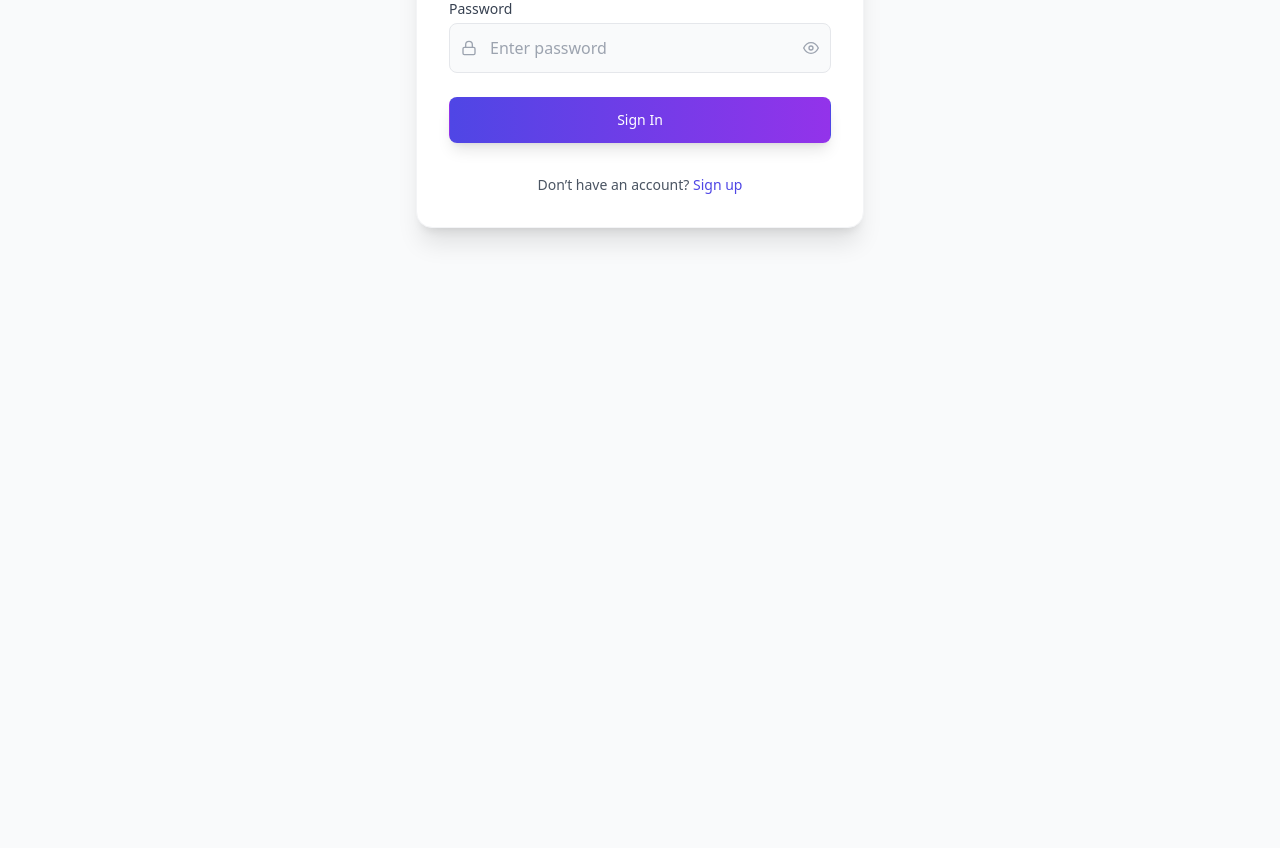
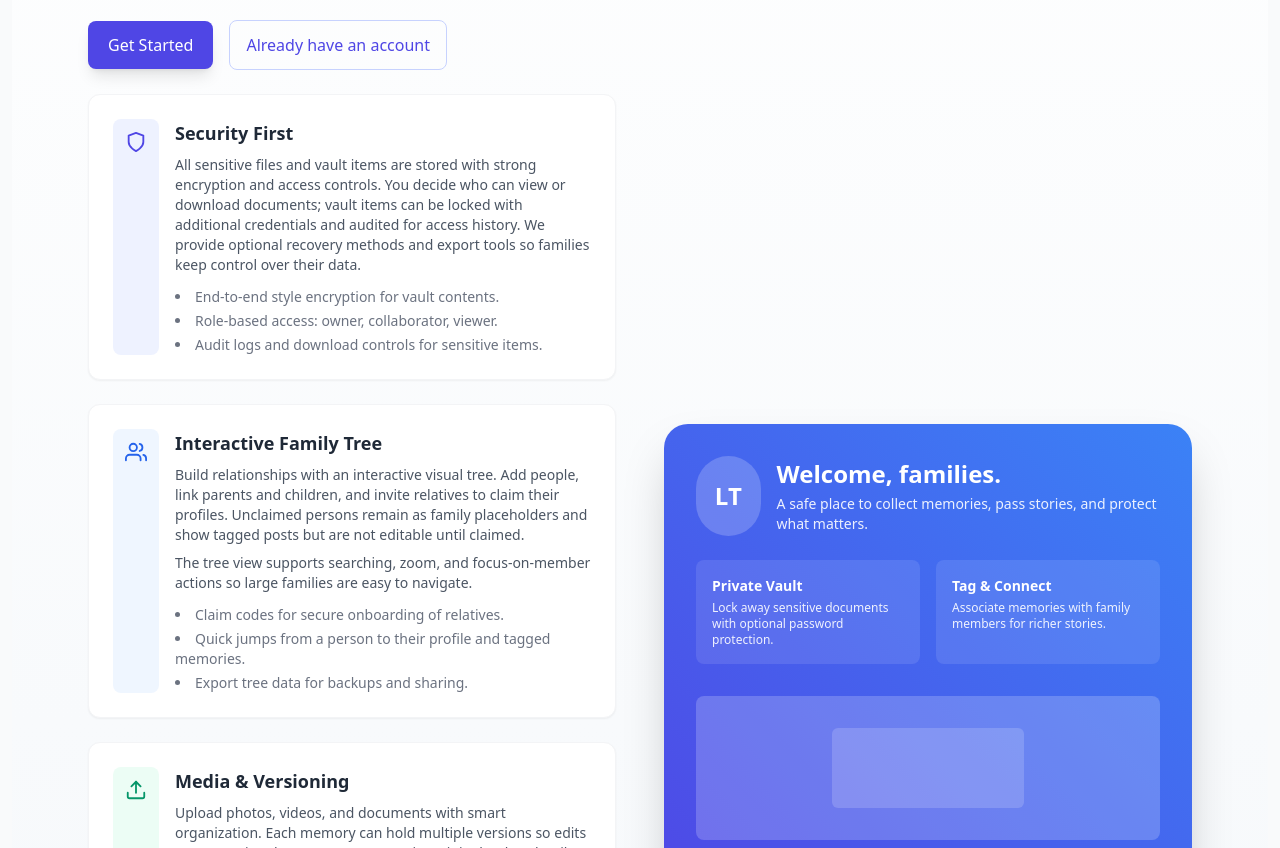
Before and after one commit to 70Gaurav61/The-Legacy-Trunk, a React app in the folder frontend/: page / in a window 1280 px wide. Before the commit this address led to /auth/login. Shown: the part 500-1348 px from the top of the page. Before the commit the page ends 936 px from the top, so only its background shows below. Built offline with nearby package versions, Linux system fonts and the light colour scheme; no server answers; the HTML template or start-up script is replaced by a standard one.

Commit message:
Add Landing page and update routing for unauthenticated users

```diff
--- a/frontend/src/App.jsx
+++ b/frontend/src/App.jsx
@@ -16,6 +16,7 @@ import PrivateGallery from "./pages/PrivateGallery";
 import StoryView from "./pages/StoryView";
 import Profile from "./pages/Profile";
 import PersonProfile from "./pages/PersonProfile";
+import Landing from "./pages/Landing";
 import Vault from "./components/Vault";
 import TimeCapsule from "./components/TimeCapsule";
 import CreatePost from "./pages/CreatePost";
@@ -58,7 +59,7 @@ export default function App() {
             {/* 1. Root Redirect */}
             <Route
               path="/"
-              element={user ? <Navigate to="/home" /> : <Navigate to="/auth/login" />}
+              element={user ? <Navigate to="/home" /> : <Landing />}
             />
 
             {/* 2. Public Routes */}
--- a/frontend/src/components/Header.jsx
+++ b/frontend/src/components/Header.jsx
@@ -40,7 +40,7 @@ export default function Header() {
 
       {/* 1. Logo */}
       <div className="flex items-center gap-2">
-        <Link to="/home" className="text-xl font-bold text-indigo-900 tracking-tight">
+        <Link to={user ? "/home" : "/"} className="text-xl font-bold text-indigo-900 tracking-tight">
           Legacy Trunk
         </Link>
       </div>
--- /dev/null
+++ b/frontend/src/pages/Landing.jsx
@@ -0,0 +1,142 @@
+import React from "react";
+import { Link } from "react-router-dom";
+import { FiShield, FiUsers, FiClock, FiLock, FiUpload } from "react-icons/fi";
+
+export default function Landing() {
+  return (
+    <div className="min-h-screen bg-gradient-to-b from-white via-slate-50 to-slate-100">
+      <header className="max-w-6xl mx-auto px-6 py-6">
+        {/* Header intentionally left minimal: branding and auth are in the global navigation */}
+      </header>
+
+      <main className="max-w-6xl mx-auto px-6 py-12 grid grid-cols-1 lg:grid-cols-2 gap-12 items-center">
+        <section className="space-y-6">
+          <div className="text-sm uppercase text-indigo-500 font-semibold tracking-wider">Welcome to Legacy Trunk</div>
+          <h1 className="text-4xl md:text-5xl font-extrabold text-gray-900 leading-tight">Preserve memories, protect your family's legacy.</h1>
+
+          <p className="text-gray-600 text-lg">Legacy Trunk is a secure, collaborative platform for families to store stories, photos, documents, and timelines. Build an interactive family tree, tag loved ones, and schedule time-capsules — all with privacy and vault-level security.</p>
+
+          <div className="flex items-center gap-4">
+            <Link to="/auth/signup" className="inline-flex items-center gap-2 bg-indigo-600 text-white px-5 py-3 rounded-lg shadow-lg hover:bg-indigo-700 transition transform hover:-translate-y-0.5">
+              Get Started
+            </Link>
+            <Link to="/auth/login" className="inline-flex items-center gap-2 text-indigo-600 px-4 py-3 rounded-lg border border-indigo-200 hover:bg-indigo-50 transition">Already have an account</Link>
+          </div>
+
+          <div className="mt-8 grid grid-cols-1 gap-6">
+            <div className="p-6 bg-white rounded-xl shadow-sm border border-gray-100 flex gap-4">
+              <div className="p-3 bg-indigo-50 rounded-lg text-indigo-600"><FiShield size={22} /></div>
+              <div>
+                <h4 className="font-semibold text-lg">Security First</h4>
+                <p className="text-sm text-gray-600 mt-2">All sensitive files and vault items are stored with strong encryption and access controls. You decide who can view or download documents; vault items can be locked with additional credentials and audited for access history. We provide optional recovery methods and export tools so families keep control over their data.</p>
+                <ul className="mt-3 text-sm text-gray-500 list-disc list-inside space-y-1">
+                  <li>End-to-end style encryption for vault contents.</li>
+                  <li>Role-based access: owner, collaborator, viewer.</li>
+                  <li>Audit logs and download controls for sensitive items.</li>
+                </ul>
+              </div>
+            </div>
+
+            <div className="p-6 bg-white rounded-xl shadow-sm border border-gray-100 flex gap-4">
+              <div className="p-3 bg-blue-50 rounded-lg text-blue-600"><FiUsers size={22} /></div>
+              <div>
+                <h4 className="font-semibold text-lg">Interactive Family Tree</h4>
+                <p className="text-sm text-gray-600 mt-2">Build relationships with an interactive visual tree. Add people, link parents and children, and invite relatives to claim their profiles. Unclaimed persons remain as family placeholders and show tagged posts but are not editable until claimed.</p>
+                <p className="text-sm text-gray-600 mt-2">The tree view supports searching, zoom, and focus-on-member actions so large families are easy to navigate.</p>
+                <ul className="mt-3 text-sm text-gray-500 list-disc list-inside space-y-1">
+                  <li>Claim codes for secure onboarding of relatives.</li>
+                  <li>Quick jumps from a person to their profile and tagged memories.</li>
+                  <li>Export tree data for backups and sharing.</li>
+                </ul>
+              </div>
+            </div>
+
+            <div className="p-6 bg-white rounded-xl shadow-sm border border-gray-100 flex gap-4">
+              <div className="p-3 bg-emerald-50 rounded-lg text-emerald-600"><FiUpload size={22} /></div>
+              <div>
+                <h4 className="font-semibold text-lg">Media & Versioning</h4>
+                <p className="text-sm text-gray-600 mt-2">Upload photos, videos, and documents with smart organization. Each memory can hold multiple versions so edits or restorative changes never overwrite originals. Thumbnails and previews are generated automatically for fast browsing.</p>
+                <p className="text-sm text-gray-600 mt-2">Version history lets you review and restore previous iterations of a memory item.</p>
+                <ul className="mt-3 text-sm text-gray-500 list-disc list-inside space-y-1">
+                  <li>Automatic thumbnails and adaptive streaming for videos.</li>
+                  <li>Version history with restore and diff notes.</li>
+                  <li>Storage controls to manage quality and retention.</li>
+                </ul>
+              </div>
+            </div>
+
+            <div className="p-6 bg-white rounded-xl shadow-sm border border-gray-100 flex gap-4">
+              <div className="p-3 bg-yellow-50 rounded-lg text-yellow-600"><FiClock size={22} /></div>
+              <div>
+                <h4 className="font-semibold text-lg">Time Capsules & Scheduled Delivery</h4>
+                <p className="text-sm text-gray-600 mt-2">Create messages, collections, or media bundles that will be delivered at a future date. Time capsules are useful for birthdays, anniversaries, or passing messages to future generations. Deliveries can be conditional (e.g., when a family member claims a profile) or scheduled by date and timezone.</p>
+                <ul className="mt-3 text-sm text-gray-500 list-disc list-inside space-y-1">
+                  <li>Flexible scheduling with repeat or single delivery.</li>
+                  <li>Preview recipients and content before scheduling.</li>
+                  <li>Manual or automated release with audit trail.</li>
+                </ul>
+              </div>
+            </div>
+          </div>
+
+          <div className="mt-10 bg-white p-6 rounded-xl border border-gray-100 shadow-sm">
+            <h3 className="text-xl font-semibold">Collaboration, Privacy & Portability</h3>
+            <p className="text-sm text-gray-600 mt-3">Invite collaborators with fine-grained permissions: contributors can add memories and edit non-sensitive fields, while viewers see published content only. Privacy is central — families control sharing links, download rights, and vault access. When needed, export timelines, media, and tree data in common formats for offline archives.</p>
+            <div className="mt-4 grid grid-cols-1 sm:grid-cols-3 gap-4">
+              <div className="p-3 bg-gray-50 rounded">
+                <div className="font-semibold">Permissions</div>
+                <div className="text-sm text-gray-500 mt-1">Granular roles and temporary links.</div>
+              </div>
+              <div className="p-3 bg-gray-50 rounded">
+                <div className="font-semibold">Backups</div>
+                <div className="text-sm text-gray-500 mt-1">Export and scheduled backups for peace of mind.</div>
+              </div>
+              <div className="p-3 bg-gray-50 rounded">
+                <div className="font-semibold">Privacy</div>
+                <div className="text-sm text-gray-500 mt-1">Opt-in sharing, controlled downloads, and audit logs.</div>
+              </div>
+            </div>
+          </div>
+        </section>
+
+        <section className="relative">
+          <div className="rounded-3xl bg-gradient-to-tr from-indigo-600 to-blue-500 p-8 shadow-2xl text-white transform-gpu animate-fadeIn" style={{ minHeight: 420 }}>
+            <div className="flex items-center gap-4">
+              <div className="w-20 h-20 rounded-full bg-white/20 flex items-center justify-center text-2xl font-bold">LT</div>
+              <div>
+                <h3 className="text-2xl font-bold">Welcome, families.</h3>
+                <p className="text-sm opacity-90 mt-1">A safe place to collect memories, pass stories, and protect what matters.</p>
+              </div>
+            </div>
+
+            <div className="mt-6 grid grid-cols-2 gap-4">
+              <div className="p-4 bg-white/10 rounded-lg">
+                <div className="text-sm font-semibold">Private Vault</div>
+                <div className="text-xs mt-1 opacity-90">Lock away sensitive documents with optional password protection.</div>
+              </div>
+              <div className="p-4 bg-white/10 rounded-lg">
+                <div className="text-sm font-semibold">Tag & Connect</div>
+                <div className="text-xs mt-1 opacity-90">Associate memories with family members for richer stories.</div>
+              </div>
+            </div>
+
+            <div className="mt-8">
+              <div className="h-36 bg-white/20 rounded-lg flex items-center justify-center overflow-hidden">
+                <div className="w-48 h-20 bg-white/30 rounded-md animate-[pulse_2.5s_infinite]" />
+              </div>
+            </div>
+
+            <div className="mt-6 flex gap-3">
+              <Link to="/auth/signup" className="bg-white/20 px-4 py-2 rounded-md hover:bg-white/30 transition">Create family</Link>
+              <Link to="/auth/login" className="bg-white/10 px-4 py-2 rounded-md hover:bg-white/20 transition">See demo</Link>
+            </div>
+          </div>
+        </section>
+      </main>
+
+      <footer className="mt-12 border-t border-gray-100 py-8">
+        <div className="max-w-6xl mx-auto px-6 text-center text-sm text-gray-500">Made with ❤️ for families — Legacy Trunk.</div>
+      </footer>
+    </div>
+  );
+}
```
